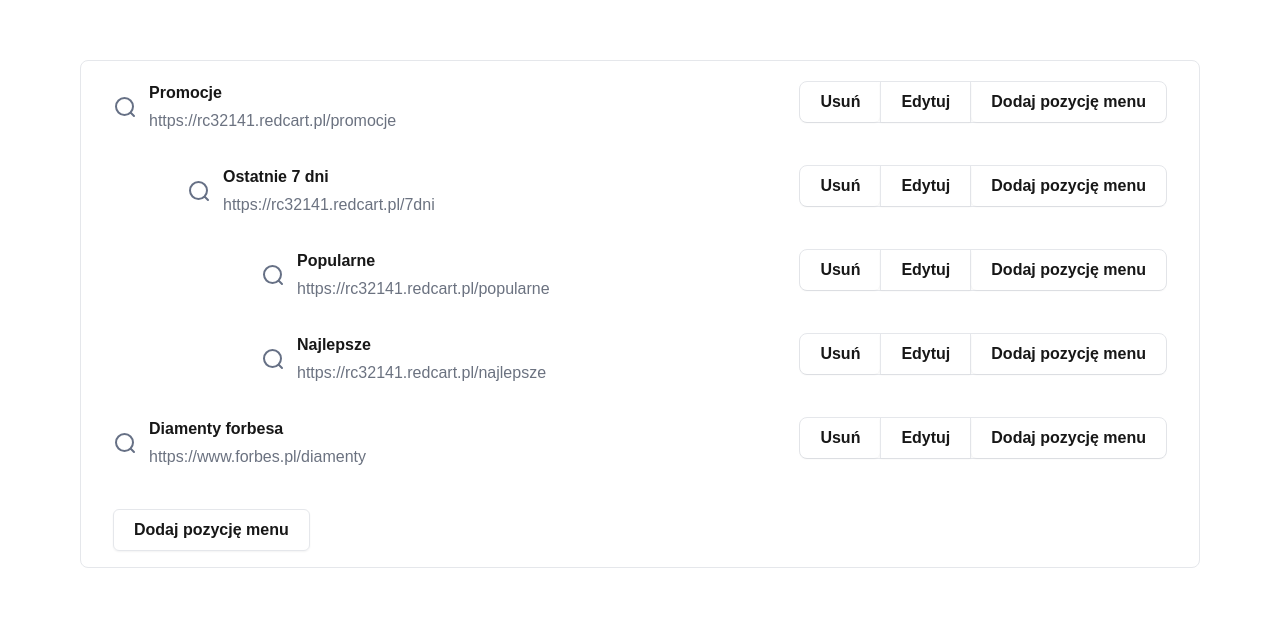
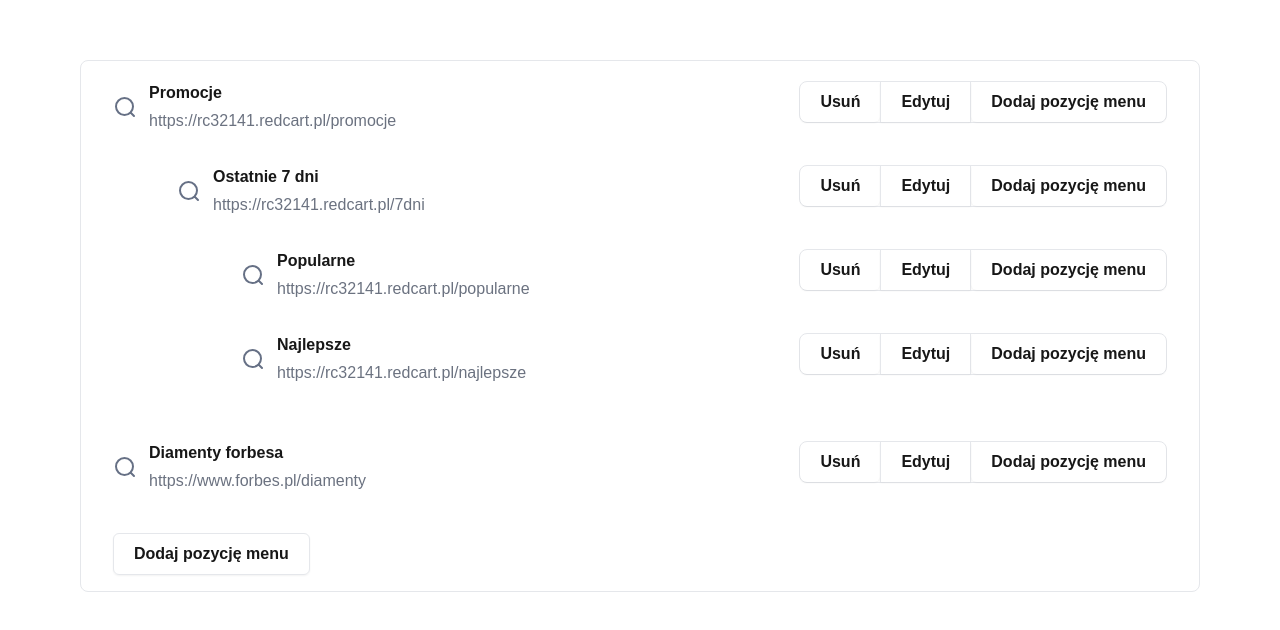
Before and after one commit to JMatracki/droplo-app, a Next.js app: page / in a window 1280 px wide. Shown: the part 104-734 px from the top of the page. Built offline with nearby package versions, Linux system fonts and the light colour scheme.

Commit message:
refactor: improved implementation of MenuItem, preparation drag and drop feature

```diff
--- a/src/components/Menu/AddMenuItemForm.tsx
+++ b/src/components/Menu/AddMenuItemForm.tsx
@@ -27,7 +27,7 @@ export type AddMenuFormFields = z.infer<typeof AddMenuItemFormSchema>
 
 interface IAddMenuItemFormProps {
     formState: IFormState
-    menuItems: IMenuFormFields[]
+    editingItem?: IMenuFormFields | null
     addMenuItem: IAddMenuItem
     editMenuItem: IEditMenuItem
     closeForm: ICloseForm
@@ -35,17 +35,11 @@ interface IAddMenuItemFormProps {
 
 const AddMenuItemForm = ({
     formState,
-    menuItems,
+    editingItem,
     addMenuItem,
     editMenuItem,
     closeForm,
 }: IAddMenuItemFormProps) => {
-    const { editingId } = formState
-
-    const editingItem = editingId
-        ? menuItems.find((item) => item.id === editingId) || null
-        : null
-
     const {
         register,
         handleSubmit,
@@ -59,10 +53,10 @@ const AddMenuItemForm = ({
     })
 
     const onSubmit: SubmitHandler<AddMenuFormFields> = (data) => {
-        if (editingId) {
+        if (formState.editingId) {
             editMenuItem({
                 updatedItem: {
-                    id: editingId,
+                    id: formState.editingId,
                     name: data.name,
                     url: data.url || '',
                 },
--- a/src/components/Menu/MenuItem.tsx
+++ b/src/components/Menu/MenuItem.tsx
@@ -1,14 +1,32 @@
 import Image from 'next/image'
 import { Button } from '../Button'
 import AddMenuItemForm from './AddMenuItemForm'
-import { MenuItemsProps } from './MenuItems'
 import searchIcon from '@/icons/search-lg.svg'
+import {
+    IAddMenuItem,
+    ICloseForm,
+    IDeleteMenuItem,
+    IEditMenuItem,
+    IFormState,
+    IMenuFormFields,
+    IOpenForm,
+} from '@/types/form'
+import { findMenuItemById } from '@/utils/menuUtils'
 
-interface MenuItemProps extends MenuItemsProps {
+export interface IMenuItemProps {
+    menuItems: IMenuFormFields[]
+    item: IMenuFormFields
+    openForm: IOpenForm
+    closeForm: ICloseForm
+    formState: IFormState
+    addMenuItem: IAddMenuItem
+    deleteMenuItem: IDeleteMenuItem
+    editMenuItem: IEditMenuItem
     className?: string
 }
 
 const MenuItem = ({
+    item,
     menuItems,
     formState,
     className,
@@ -17,12 +35,13 @@ const MenuItem = ({
     addMenuItem,
     editMenuItem,
     deleteMenuItem,
-}: MenuItemProps) => {
+}: IMenuItemProps) => {
+    const editingItem = formState.editingId
+        ? findMenuItemById({ id: formState.editingId, menuItems })
+        : null
+
     return (
         <div className={`${className}`}>
-            {menuItems.map((item) => {
-                return (
-                    <div key={item.name}>
             <div className="flex justify-between py-4">
                 <div className="flex items-center gap-3">
                     <Image
@@ -38,9 +57,7 @@ const MenuItem = ({
                 <div className="w-fil h-fit rounded-lg border">
                     <Button
                         className="border-none"
-                                    onClick={() =>
-                                        deleteMenuItem({ itemId: item.id })
-                                    }
+                        onClick={() => deleteMenuItem({ itemId: item.id })}
                     >
                         Usuń
                     </Button>
@@ -73,19 +90,21 @@ const MenuItem = ({
                     formState.editingId === item.id) && (
                     <AddMenuItemForm
                         key={`${formState.parentId || ''}-${formState.editingId || ''}`}
+                        formState={formState}
+                        editingItem={editingItem}
+                        closeForm={closeForm}
                         addMenuItem={addMenuItem}
                         editMenuItem={editMenuItem}
+                    />
+                )}
+            {item.subLinks && item.subLinks?.length > 0 && (
+                <div>
+                    {item.subLinks.map((subItem) => (
+                        <MenuItem
+                            key={subItem.id}
+                            item={subItem}
                             menuItems={menuItems}
                             formState={formState}
-                                    closeForm={closeForm}
-                                />
-                            )}
-                        {item.subLinks ? (
-                            <div style={{ marginLeft: '10px' }}>
-                                <MenuItem
-                                    key={item.name}
-                                    formState={formState}
-                                    menuItems={item.subLinks}
                             openForm={openForm}
                             closeForm={closeForm}
                             addMenuItem={addMenuItem}
@@ -93,11 +112,9 @@ const MenuItem = ({
                             deleteMenuItem={deleteMenuItem}
                             className="pl-16"
                         />
+                    ))}
                 </div>
-                        ) : null}
-                    </div>
-                )
-            })}
+            )}
         </div>
     )
 }
--- a/src/components/Menu/MenuItems.tsx
+++ b/src/components/Menu/MenuItems.tsx
@@ -12,8 +12,14 @@ import {
     IOpenForm,
 } from '@/types/form'
 import MenuItem from './MenuItem'
+import { closestCenter, DndContext, DragEndEvent } from '@dnd-kit/core'
+import {
+    arrayMove,
+    SortableContext,
+    verticalListSortingStrategy,
+} from '@dnd-kit/sortable'
 
-export interface MenuItemsProps {
+export interface IMenuItemsProps {
     menuItems: IMenuFormFields[]
     openForm: IOpenForm
     closeForm: ICloseForm
@@ -21,6 +27,7 @@ export interface MenuItemsProps {
     addMenuItem: IAddMenuItem
     deleteMenuItem: IDeleteMenuItem
     editMenuItem: IEditMenuItem
+    setMenuItems: React.Dispatch<React.SetStateAction<IMenuFormFields[]>>
 }
 
 export const MenuItems = ({
@@ -31,13 +38,35 @@ export const MenuItems = ({
     addMenuItem,
     editMenuItem,
     deleteMenuItem,
-}: MenuItemsProps) => {
+    setMenuItems,
+}: IMenuItemsProps) => {
+    const handleDragEnd = (event: DragEndEvent) => {
+        const { active, over } = event
+        if (!over || active.id === over.id) return
+
+        const oldIndex = menuItems.findIndex((item) => item.id === active.id)
+        const newIndex = menuItems.findIndex((item) => item.id === over.id)
+
+        setMenuItems(arrayMove(menuItems, oldIndex, newIndex))
+    }
+
     return (
+        <DndContext
+            collisionDetection={closestCenter}
+            onDragEnd={handleDragEnd}
+        >
+            <SortableContext
+                items={menuItems.map((item) => item.id)}
+                strategy={verticalListSortingStrategy}
+            >
                 <div className="w-full">
                     <div className="flex w-full flex-col gap-6 rounded-lg border px-8 pb-4 pt-1">
                         {menuItems.length > 0 ? (
                             <>
+                                {menuItems.map((item) => (
                                     <MenuItem
+                                        key={item.id}
+                                        item={item}
                                         menuItems={menuItems}
                                         formState={formState}
                                         openForm={openForm}
@@ -46,10 +75,14 @@ export const MenuItems = ({
                                         editMenuItem={editMenuItem}
                                         deleteMenuItem={deleteMenuItem}
                                     />
+                                ))}
                                 <Button
                                     className={`w-fit ${formState.isVisible && formState.parentId === null && formState.editingId === null ? 'hidden' : ''}`}
                                     onClick={() => {
-                                openForm({ parentId: null, editingId: null })
+                                        openForm({
+                                            parentId: null,
+                                            editingId: null,
+                                        })
                                     }}
                                 >
                                     Dodaj pozycję menu
@@ -66,10 +99,11 @@ export const MenuItems = ({
                                     addMenuItem={addMenuItem}
                                     editMenuItem={editMenuItem}
                                     closeForm={closeForm}
-                            menuItems={menuItems}
                                 />
                             )}
                     </div>
                 </div>
+            </SortableContext>
+        </DndContext>
     )
 }
--- a/src/pages/index.tsx
+++ b/src/pages/index.tsx
@@ -61,10 +61,11 @@ export default function Home() {
             <main className="row-start-2 flex w-full flex-col items-center gap-8 sm:items-start">
                 <MenuItems
                     menuItems={menuItems}
+                    formState={formState}
                     openForm={openForm}
-                    formState={formState}
                     closeForm={closeForm}
                     addMenuItem={addMenuItem}
+                    setMenuItems={setMenuItems}
                     deleteMenuItem={deleteMenuItem}
                     editMenuItem={editMenuItemInState}
                 />
--- a/src/utils/menuUtils.ts
+++ b/src/utils/menuUtils.ts
@@ -75,3 +75,24 @@ export const deleteItemFromMenu = ({
                 : [],
         }))
 }
+
+export const findMenuItemById = ({
+    id,
+    menuItems,
+}: {
+    menuItems: IMenuFormFields[]
+    id: string
+}): IMenuFormFields | null => {
+    for (const item of menuItems) {
+        if (item.id === id) {
+            return item
+        }
+        if (item.subLinks) {
+            const found = findMenuItemById({ id, menuItems: item.subLinks })
+            if (found) {
+                return found
+            }
+        }
+    }
+    return null
+}
```
Lines whose indentation alone changed are shown as unchanged.
